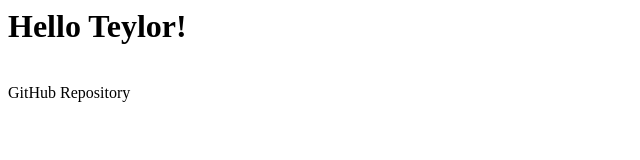
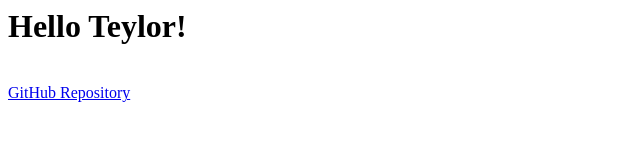
Before and after one commit to Teylor/Resume, a plain HTML site: page index.html in a window 1280 px wide. Shown: the whole page, without its empty margins (0-640 px from the left). Drawn offline with Linux system fonts and the light colour scheme.

Commit message:
Update index.html

```diff
--- a/index.html
+++ b/index.html
@@ -5,6 +5,6 @@
   <body>
   <h1>Hello Teylor!</h1>
   <br>
-  <a hfref="https://github.com/Teylor/Test">GitHub Repository</a>
+  <a href="https://github.com/Teylor/Test" target="_blank">GitHub Repository</a>
   </body>
 </html>
```
